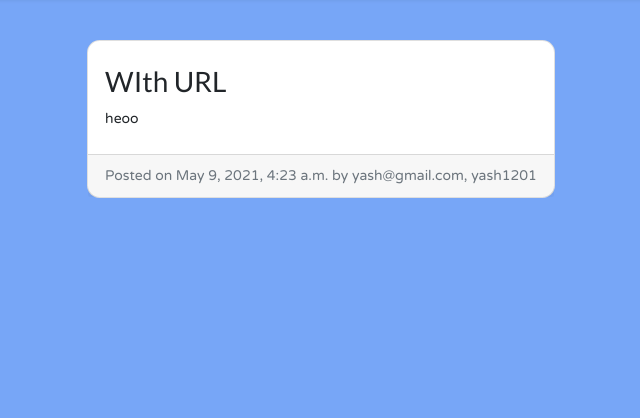
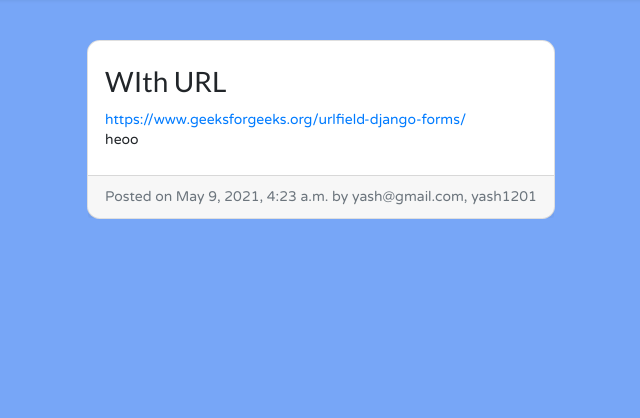
Before and after one commit to desaimihir12/11-tagged-news, a Django app: a page that uses project/src/blog/templates/blog/detail_blog.html in a window 1280 px wide. Shown: the part 65-483 px from the top of the page, without its empty margins (319-959 px from the left). Run offline with Django 3.2, Linux system fonts and the light colour scheme; data comes from the database, SQL or seed files in the repository; both versions use the stored data as it was after the commit; some libraries are stand-ins or nearby versions.

Commit message:
Added URL refenence Feature

```diff
--- a/project/src/blog/forms.py
+++ b/project/src/blog/forms.py
@@ -17,10 +17,10 @@ class CreateBlogPostForm(forms.ModelForm):
 
 	class Meta:
 		model = BlogPost
-		fields = ['title', 'body', 'image']
+		fields = ['title', 'body', 'image', 'form_url']
 
 class UpdateBlogPostForm(forms.ModelForm):
 
 	class Meta:
 		model = BlogPost
-		fields = ['title', 'body', 'image']
+		fields = ['title', 'body', 'image', 'form_url']
--- a/project/src/blog/models.py
+++ b/project/src/blog/models.py
@@ -25,6 +25,7 @@ class BlogPost(models.Model):
     slug                = models.SlugField(blank=True, unique=True)
     upvote              = models.IntegerField(default=0)
     downvote            = models.IntegerField(default=0)
+    form_url            = models.URLField(max_length=250, blank=True)
 
     def __str__(self):
         return self.title
--- a/project/src/blog/templates/blog/create_post_form.html
+++ b/project/src/blog/templates/blog/create_post_form.html
@@ -45,6 +45,11 @@
 					<input class="form-control" type="text" name="title" id="id_title" placeholder="Title" required autofocus>
 				</div>
 
+				<div class="form-group">
+					<label for="id_title">Form URL</label>
+					<input class="form-control" type="url" name="form_url" id="id_url" placeholder="URL" >
+				</div>
+
 				<!-- Body -->
 				<div class="form-group">
 					<label for="id_body">Content</label>
--- a/project/src/blog/templates/blog/detail_blog.html
+++ b/project/src/blog/templates/blog/detail_blog.html
@@ -31,6 +31,12 @@
 	.form-control{
 		border-radius: 0.9rem;
 	}
+	.form_url{
+		width: auto;
+		overflow: hidden;
+		text-overflow: ellipsis;
+		white-space: nowrap;
+	}
 
 
 
@@ -43,13 +49,22 @@
 <div class="container">
 	<div class="row">
 
+
 		<!-- Blog Post -->
 		<div class="card m-auto">
+
 			{% if blog_post.image %}
 			<img class="card-img-top" src="{{blog_post.image.url}}">
 			{% endif %}
 			<div class="card-body mt-2 mb-2">
 			  <h2 class="card-title">{{blog_post.title}}</h2>
+
+			  {% if blog_post.form_url %}
+			<div class="form_url">
+				<a href="{{blog_post.form_url}}" >{{blog_post.form_url}}</a>
+			</div>
+			{% endif %}
+
 			  <p class="card-text">{{blog_post.body}}</p>
 			  {% if blog_post.author == request.user %}
 			  	<a href="{% url 'blog:editpost' blog_post.id %}" >Edit</a>
@@ -149,7 +164,7 @@
 												<i class="angle up icon"></i>
 											</button>
 										{% elif comm.type %}
-											<button class="ui disabled icon button">
+											<button class="ui icon button">
 												<i class="angle double up icon"></i>
 											</button>
 										{% else %}
@@ -170,7 +185,7 @@
 											<i class="angle down icon"></i>
 										</button>
 									{% elif not comm.type %}
-										<button class="ui disabled icon button">
+										<button class="ui icon button">
 										<i class="angle double down icon"></i>
 									</button>
 									{% else %}
--- a/project/src/blog/templates/blog/update_post_form.html
+++ b/project/src/blog/templates/blog/update_post_form.html
@@ -46,6 +46,11 @@
                     <textarea class="form-control" type="text" name="title" id="id_title" >{{form.initial.title}}</textarea>
 				</div>
 
+				<div class="form-group">
+					<label for="id_url">URL</label>
+                    <input class="form-control" type="url" name="form_url" id="id_url" value={{form.initial.form_url}}></input>
+				</div>
+
 				<!-- Body -->
 				<div class="form-group">
 					<label for="id_body">Content</label>
--- a/project/src/blog/views.py
+++ b/project/src/blog/views.py
@@ -187,7 +187,8 @@ def update_post_view(request, id):
 			initial={
 				'title':pos.title,
 				'body':pos.body,
-				'image':pos.image
+				'image':pos.image,
+				'form_url':pos.form_url
 			}
 		)
 
```
Also changed, not shown: project/src/account/templates/account/profile.html (+13 -0 lines), project/src/blog/templates/blog/main.html (+13 -2 lines), project/src/blog/migrations/0004_blogpost_form_url.py (added), project/src/db.sqlite3.
